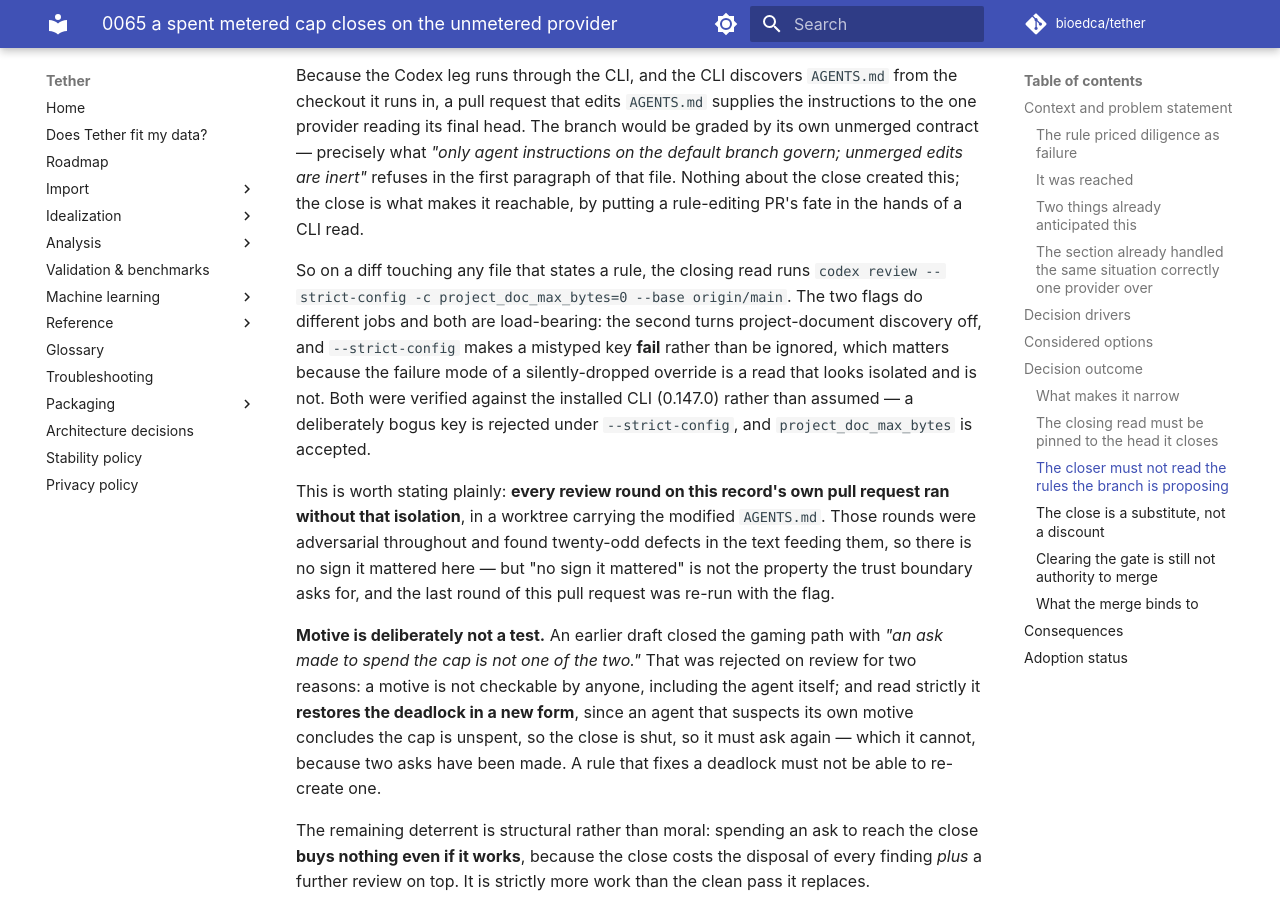
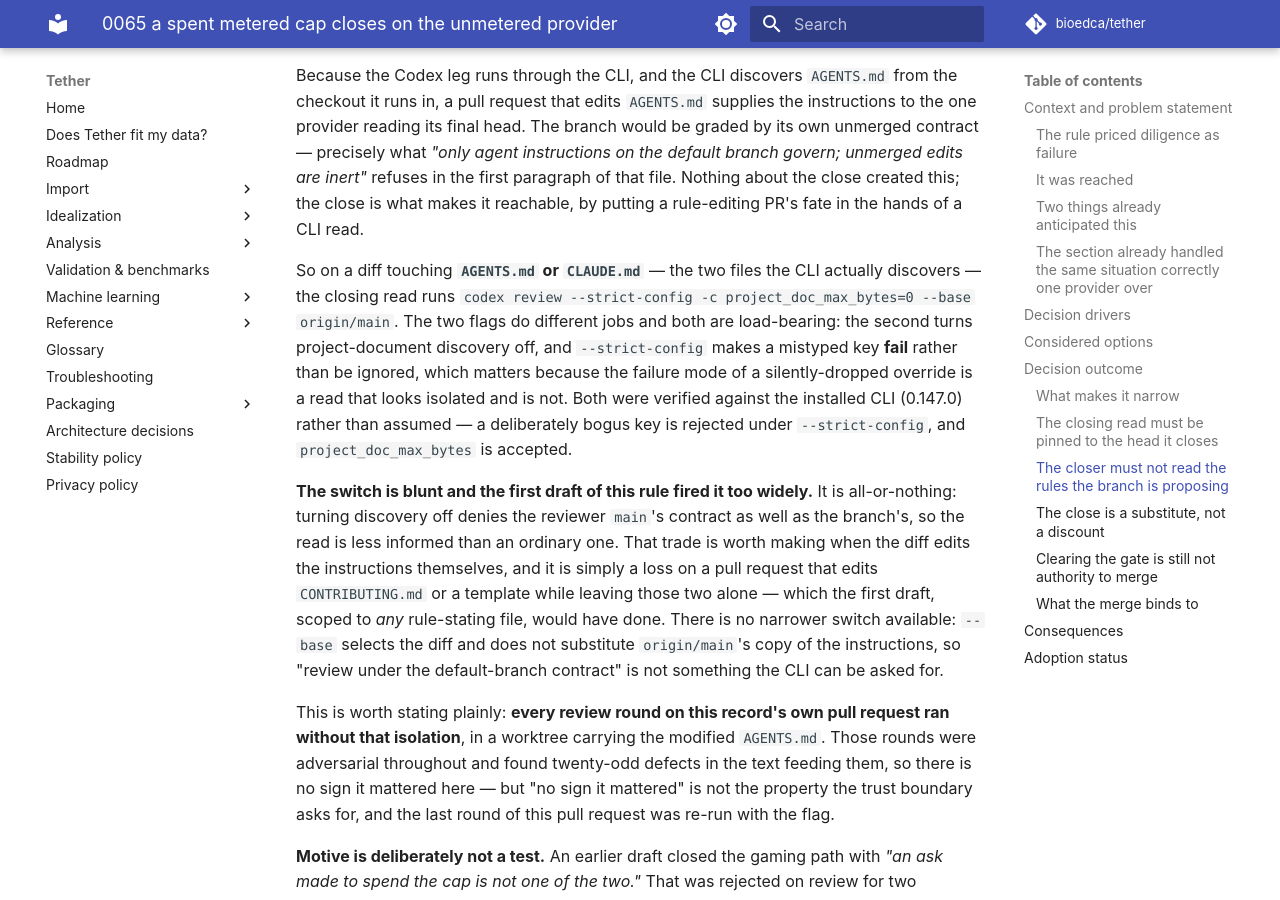
Before and after one commit to bioedca/tether, an MkDocs documentation site: the page built from docs/adr/0065-a-spent-metered-cap-closes-on-the-unmetered-provider.md, in a window 1280 px wide and 900 px high, scrolled down 7273 px. Built offline with MkDocs 1.6.1 and Material for MkDocs 9.7.7, drawn with Linux system fonts in a browser that asks for light colours; comment, search, counter and statistics services are not loaded; the version menu is left out.

Commit message:
fix(agents): scope the isolation flag to the two files the CLI actually reads
Codex round 22 -- the first round run WITH the isolation the previous commit
added -- and it found that the isolation itself was too wide. Two P1, one P2.

The flag is all-or-nothing: project_doc_max_bytes=0 denies the reviewer main's
contract as well as the branch's. Scoped to "any file that states a rule" it
therefore fired on a CONTRIBUTING.md- or template-only diff, where AGENTS.md was
never at risk and the only effect was a less informed read. Narrowed to AGENTS.md
and CLAUDE.md, which are the two the CLI discovers, with the cost stated rather
than implied: this is a trade worth making when the diff edits the instructions
and a pure loss when it does not. There is no narrower switch -- --base selects
the diff and cannot substitute origin/main's copy of the instructions, so
"review under the default-branch contract" is not something the CLI can be asked
for.

The second P1 is round 20's correction, missed in the one place it also had to
land: the PR template still made the author attest that no new scope reached the
merge "unread by a metered provider", which is false on the motivating path --
the fix answering review 2 is covered only by the closing read. Now external,
matching AGENTS.md and CONTRIBUTING.md.

P2: docs/PRD.md claimed AGENTS.md is "the only statement" of the close's
conditions while this same diff has CONTRIBUTING.md and the template carrying
working copies. An editor trusting that provenance would update one file and
leave two operative surfaces stale. It is the OPERATIVE statement, and the copies
defer to it.

Local gates: 2938 passed, 19 skipped, 34 deselected; mkdocs --strict green.

```diff
--- a/docs/adr/0065-a-spent-metered-cap-closes-on-the-unmetered-provider.md
+++ b/docs/adr/0065-a-spent-metered-cap-closes-on-the-unmetered-provider.md
@@ -269,13 +269,23 @@ its final head. The branch would be graded by its own unmerged contract — prec
 first paragraph of that file. Nothing about the close created this; the close is what makes it
 reachable, by putting a rule-editing PR's fate in the hands of a CLI read.
 
-So on a diff touching any file that states a rule, the closing read runs
+So on a diff touching **`AGENTS.md` or `CLAUDE.md`** — the two files the CLI actually discovers —
+the closing read runs
 `codex review --strict-config -c project_doc_max_bytes=0 --base origin/main`. The two flags do
 different jobs and both are load-bearing: the second turns project-document discovery off, and
 `--strict-config` makes a mistyped key **fail** rather than be ignored, which matters because the
 failure mode of a silently-dropped override is a read that looks isolated and is not. Both were
 verified against the installed CLI (0.147.0) rather than assumed — a deliberately bogus key is
 rejected under `--strict-config`, and `project_doc_max_bytes` is accepted.
+
+**The switch is blunt and the first draft of this rule fired it too widely.** It is all-or-nothing:
+turning discovery off denies the reviewer `main`'s contract as well as the branch's, so the read is
+less informed than an ordinary one. That trade is worth making when the diff edits the instructions
+themselves, and it is simply a loss on a pull request that edits `CONTRIBUTING.md` or a template
+while leaving those two alone — which the first draft, scoped to *any* rule-stating file, would have
+done. There is no narrower switch available: `--base` selects the diff and does not substitute
+`origin/main`'s copy of the instructions, so "review under the default-branch contract" is not
+something the CLI can be asked for.
 
 This is worth stating plainly: **every review round on this record's own pull request ran without
 that isolation**, in a worktree carrying the modified `AGENTS.md`. Those rounds were adversarial
```
Also changed, not shown: AGENTS.md (+13 -8 lines), CONTRIBUTING.md (+5 -3 lines), docs/PRD.md (+4 -2 lines), .github/pull_request_template.md.
